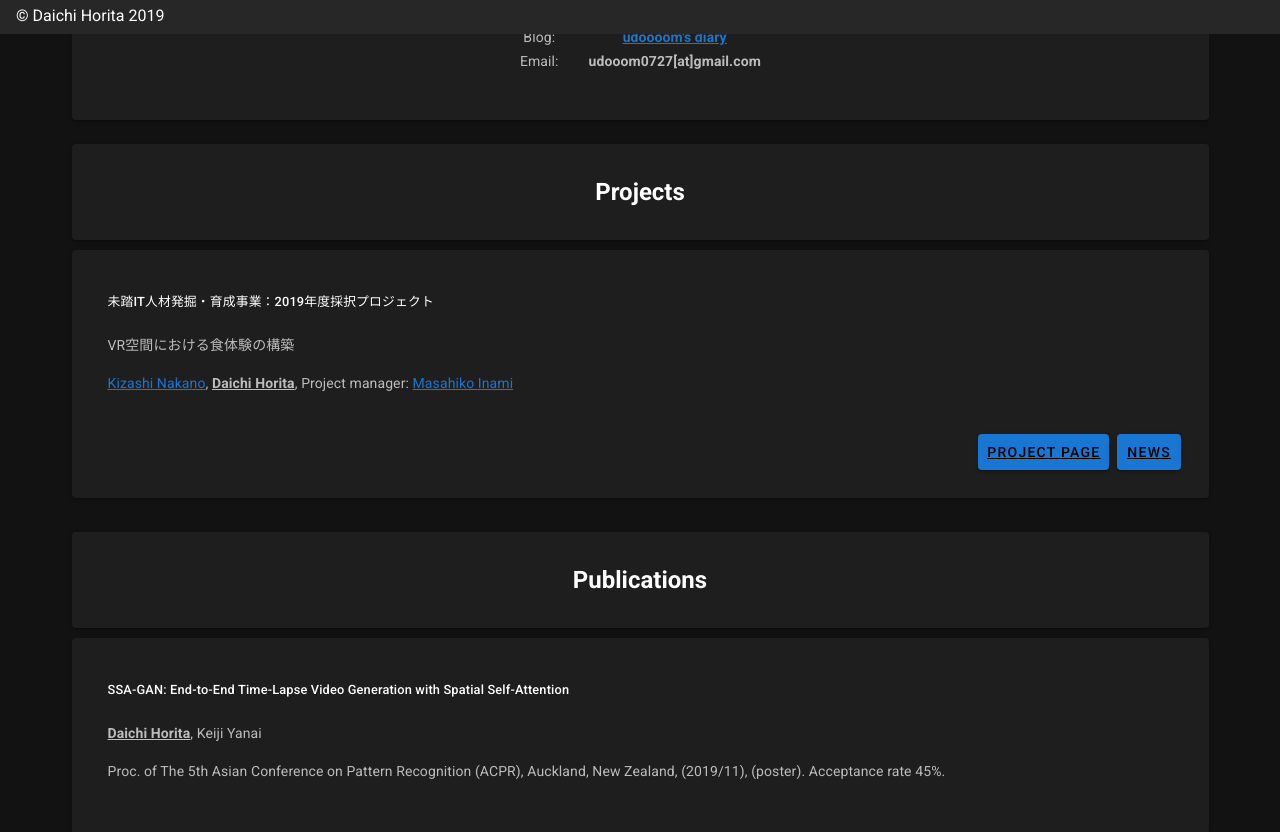
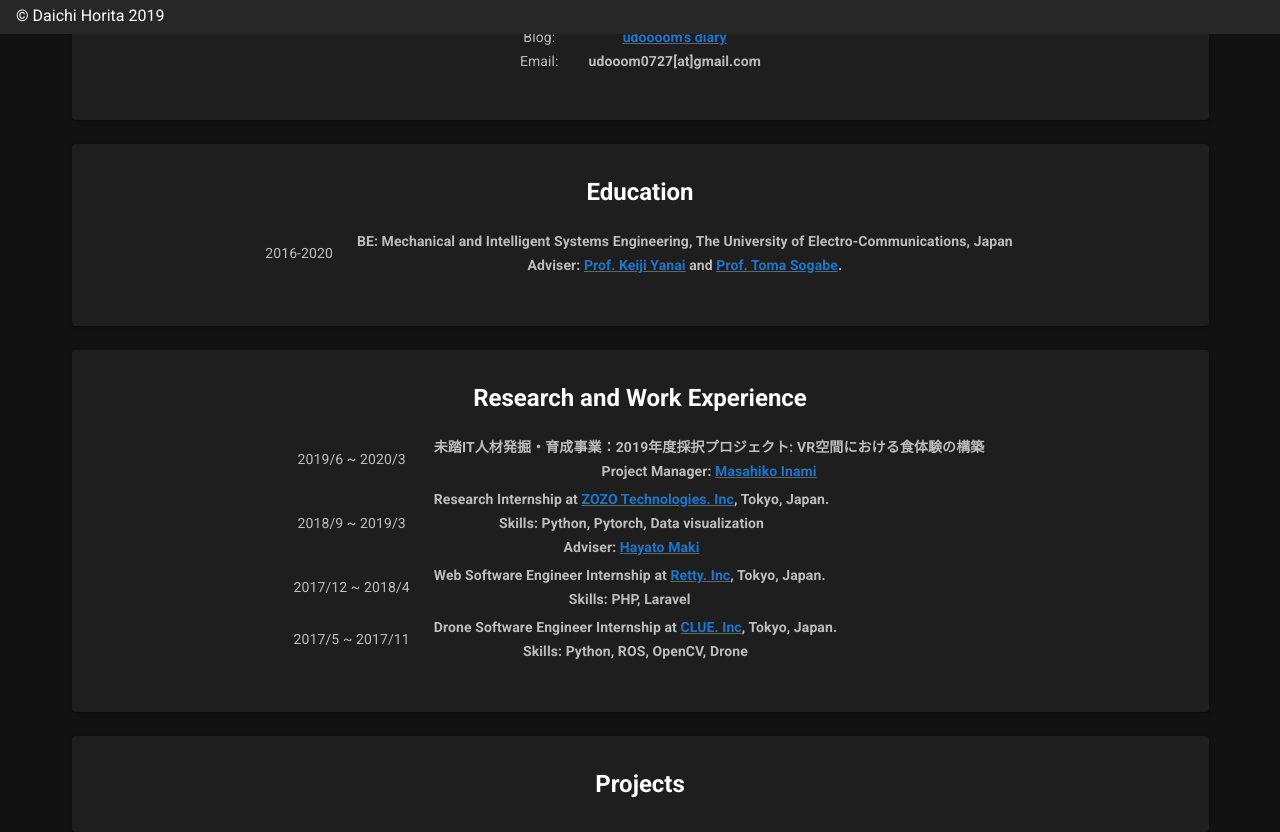
Before and after one commit to UdonDa/udoooom, a Nuxt app: page / in a window 1280 px wide. Shown: the part 766-1598 px from the top of the page. Built offline with nearby package versions, Linux system fonts and the light colour scheme.

Commit message:
add my works and experiments

```diff
--- a/layouts/default.vue
+++ b/layouts/default.vue
@@ -1,5 +1,6 @@
 <template>
   <v-app dark>
+    <!-- TODO: header追加 -->
     <!-- <v-navigation-drawer
       v-model="drawer"
       :mini-variant="miniVariant"
--- a/pages/index.vue
+++ b/pages/index.vue
@@ -68,6 +68,126 @@
       </v-card>
       </v-container>
       </section>
+
+      <section class="top--wrapper">
+        <v-container>
+
+        <v-card
+          class="card">
+          <h2>Education</h2>
+
+          <v-card-text>
+            <v-layout justify-center class="content--publications" wrap>
+              <table>
+                <tr>
+                  <th class="content--tag">2016-2020</th>
+                  <th>
+                    <table>
+                      <tr>
+                        <th>BE: Mechanical and Intelligent Systems Engineering, The University of Electro-Communications, Japan</th>
+                      </tr>
+                      <tr>
+                        <th>Adviser: <a href="https://scholar.google.com/citations?user=GfBhHw0AAAAJ&hl=ja" target="_blank" rel="noopener noreferrer">Prof. Keiji Yanai</a> and <a href="http://cluster-iperc.matrix.jp/wordpress/wp-content/uploads/2017/02/PI-CV-2017.pdf" target="_blank" rel="noopener noreferrer">Prof. Toma Sogabe</a>.</th>
+                      </tr>
+                    </table>
+                  </th>
+                </tr>
+
+
+              </table>
+            </v-layout>
+          </v-card-text>
+        </v-card>
+
+
+        </v-container>
+      </section>
+
+
+
+      <section class="top--wrapper">
+        <v-container>
+
+        <v-card
+          class="card">
+          <h2>Research and Work Experience</h2>
+
+          <v-card-text>
+            <v-layout justify-center class="content--publications" wrap>
+              <table>
+
+                <tr>
+                  <th class="content--tag">2019/6 ~ 2020/3</th>
+                  <th>
+                    <table>
+                      <tr>
+                        <th>未踏IT人材発掘・育成事業：2019年度採択プロジェクト: VR空間における食体験の構築</th>
+                      </tr>
+                      <tr>
+                        <th>Project Manager: <a href="https://twitter.com/drinami" target="_blank" rel="noopener noreferrer">Masahiko Inami</a></th>
+                      </tr>
+                    </table>
+                  </th>
+                </tr>
+
+                <tr>
+                  <th class="content--tag">2018/9 ~ 2019/3</th>
+                  <th>
+                    <table>
+                      <tr>
+                        <th>Research Internship at <a href="https://tech.zozo.com/recruit/" target="_blank" rel="noopener noreferrer">ZOZO Technologies. Inc</a>, Tokyo, Japan.</th>
+                      </tr>
+                      <tr>
+                        <th>Skills: Python, Pytorch, Data visualization</th>
+                      </tr>
+                      <tr>
+                        Adviser: <a href="https://sites.google.com/view/hayatomaki" target="_blank" rel="noopener noreferrer">Hayato Maki</a>
+                      </tr>
+                    </table>
+                  </th>
+                </tr>
+
+                <tr>
+                  <th class="content--tag">2017/12 ~ 2018/4</th>
+                  <th>
+                    <table>
+                      <tr>
+                        <th>Web Software Engineer Internship at <a href="https://corp.retty.me/" target="_blank" rel="noopener noreferrer">Retty. Inc</a>, Tokyo, Japan.</th>
+                      </tr>
+                      <tr>
+                        <th>Skills: PHP, Laravel</th>
+                      </tr>
+                    </table>
+                  </th>
+                </tr>
+
+                <tr>
+                  <th class="content--tag">2017/5 ~ 2017/11</th>
+                  <th>
+                    <table>
+                      <tr>
+                        <th>Drone Software Engineer Internship at <a href="https://corp.t-clue.com/" target="_blank" rel="noopener noreferrer">CLUE. Inc</a>, Tokyo, Japan.</th>
+                      </tr>
+                      <tr>
+                        <th>Skills: Python, ROS, OpenCV, Drone</th>
+                      </tr>
+                    </table>
+                  </th>
+                </tr>
+
+
+              </table>
+            </v-layout>
+          </v-card-text>
+        </v-card>
+
+
+        </v-container>
+      </section>
+
+
+
+
 
       <section class="top--wrapper">
         <v-container>
```
